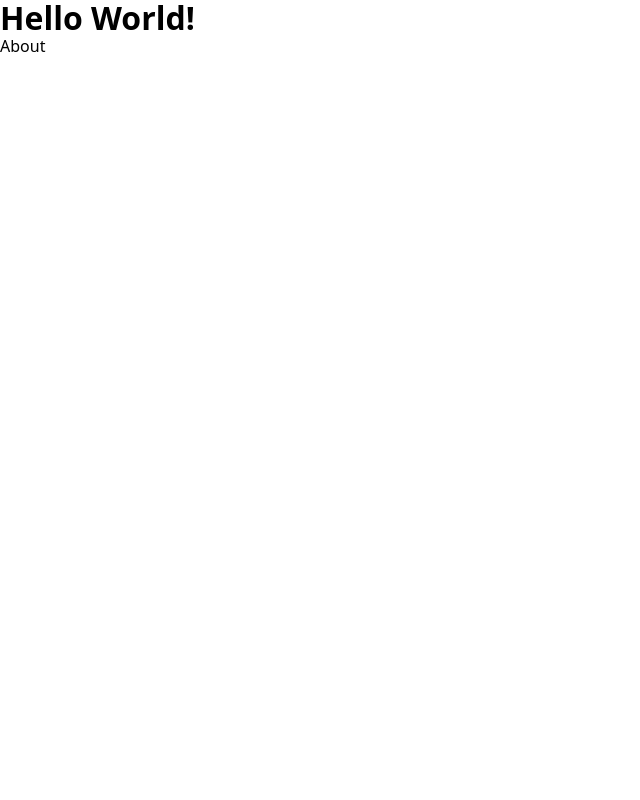
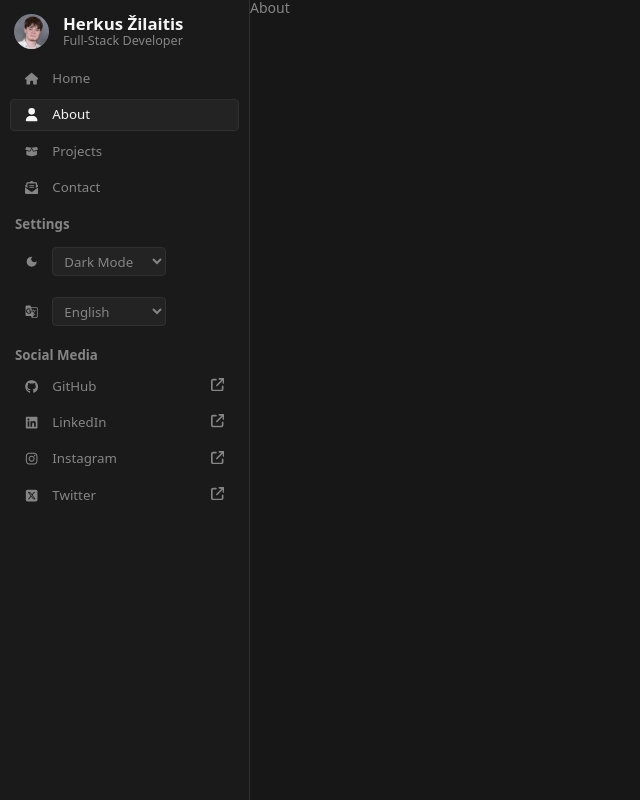
Before and after one commit to WhispererX/WhispererX.github.io, a React (Vite) app: page /about in a window 1280 px wide. Shown: the whole page, without its empty margins (0-640 px from the left). Built offline with nearby package versions, Linux system fonts and the light colour scheme.

Commit message:
Add sidebar component and styling

```diff
--- a/public/locale/en.json
+++ b/public/locale/en.json
@@ -1,18 +1,15 @@
 {
-	"name": "Name",
-	"about": "About",
-	"projects": "Projects",
-	"contact": "Contact",
-	"skills": "Skills",
-	"experience": "Experience",
-	"education": "Education",
-	"welcome": "Welcome to my portfolio",
-	"description": "I'm a passionate developer creating amazing web experiences",
-	"viewProject": "View Project",
-	"getInTouch": "Get in Touch",
-	"email": "Email",
-	"phone": "Phone",
-	"location": "Location",
-	"language": "Language",
-	"downloadCV": "Download CV"
+    "profileTitle": "Full-Stack Developer",
+    "settings": "Settings",
+    "socialMedia": "Social Media",
+    "lightMode": "Light Mode",
+    "darkMode": "Dark Mode",
+    "home": "Home",
+    "about": "About",
+    "projects": "Projects",
+    "contact": "Contact",
+
+    "english": "English",
+    "lithuanian": "Lithuanian",
+    "russian": "Russian"
 }
--- a/src/App.jsx
+++ b/src/App.jsx
@@ -1,10 +1,11 @@
 import React from 'react'
 import { Outlet } from 'react-router'
+import Sidebar from './components/Sidebar'
 
 export default function App() {
   return (
     <>
-      <h1>Hello World!</h1>
+      <Sidebar />
       <Outlet />
     </>
   )
--- /dev/null
+++ b/src/components/Sidebar.jsx
@@ -0,0 +1,167 @@
+import React from 'react';
+import useLocale from '../hooks/useLocale';
+import useIcons from '../hooks/useIcons';
+import { NavLink } from 'react-router';
+import ProfilePicture from '../assets/profile.jpg';
+import { getLanguage, setLanguage } from '../hooks/useLocale';
+
+export default function Sidebar() {
+	const [theme, setTheme] = React.useState('dark');
+
+	const locale = useLocale();
+	const {
+		house,
+		projects,
+		about,
+		contact,
+		darkMode,
+		lightMode,
+		translate,
+		github,
+		linkedin,
+		instagram,
+		twitter,
+	} = useIcons();
+
+	const [themeIcon, setThemeIcon] = React.useState(darkMode);
+
+	React.useEffect(() => {
+		document.body.className = theme;
+		localStorage.setItem('theme', theme);
+		setThemeIcon(theme === 'dark' ? darkMode : lightMode);
+	}, [theme]);
+
+	React.useEffect(() => {
+		const savedTheme = localStorage.getItem('theme');
+		if (savedTheme) {
+			setTheme(savedTheme);
+		} else {
+			const prefersDark =
+				window.matchMedia &&
+				window.matchMedia('(prefers-color-scheme: dark)').matches;
+			setTheme(prefersDark ? 'dark' : 'light');
+		}
+	}, []);
+
+	React.useEffect(() => {
+		const themeSelect = document.getElementById('themeSelect');
+		if (themeSelect) {
+			themeSelect.value = theme;
+			themeSelect.addEventListener('change', (e) => setTheme(e.target.value));
+		}
+
+		const languageSelect = document.getElementById('languageSelect');
+		if (languageSelect) {
+			languageSelect.value = getLanguage();
+			languageSelect.addEventListener('change', (e) =>
+				setLanguage(e.target.value)
+			);
+		}
+
+		return () => {
+			if (themeSelect) {
+				themeSelect.removeEventListener('change', (e) =>
+					setTheme(e.target.value)
+				);
+			}
+
+			if (languageSelect) {
+				languageSelect.removeEventListener('change', (e) =>
+					setLanguage(e.target.value)
+				);
+			}
+		};
+	}, [theme]);
+
+	return (
+		<div id="sidebarContainer">
+			<div id="sidebarHeader">
+				<img src={ProfilePicture} alt="Profile" id="profileImage" />
+				<span id="profileName">Herkus Žilaitis</span>
+				<span id="profileTitle">{locale.profileTitle}</span>
+			</div>
+			<ul className="sidebarLinks">
+				<SidebarItem icon={house} content={locale.home} href="/" />
+				<SidebarItem icon={about} content={locale.about} href="/about" />
+				<SidebarItem icon={projects} content={locale.projects} href="/projects" />
+				<SidebarItem icon={contact} content={locale.contact} href="/contact" />
+			</ul>
+			<span className="sidebarDivider">{locale.settings}</span>
+			<ul className="sidebarLinks">
+				<SidebarItem
+                    icon={themeIcon}
+                    isSetting="true"
+					content={
+						<select id="themeSelect">
+							<option value="light">{locale.lightMode}</option>
+							<option value="dark">{locale.darkMode}</option>
+						</select>
+					}
+					href="#"
+				/>
+				<SidebarItem
+                    icon={translate}
+                    isSetting="true"
+					content={
+						<select id="languageSelect">
+							<option value="en">{locale.english}</option>
+							<option value="lt">{locale.lithuanian}</option>
+							<option value="ru">{locale.russian}</option>
+						</select>
+					}
+					href="#"
+				/>
+			</ul>
+			<span className="sidebarDivider">{locale.socialMedia}</span>
+			<ul className="sidebarLinks">
+				<SidebarItem
+					icon={github}
+					content="GitHub"
+					href="https://github.com"
+					external
+				/>
+				<SidebarItem
+					icon={linkedin}
+					content="LinkedIn"
+					href="https://linkedin.com"
+					external
+				/>
+				<SidebarItem
+					icon={instagram}
+					content="Instagram"
+					href="https://instagram.com"
+					external
+				/>
+				<SidebarItem
+					icon={twitter}
+					content="Twitter"
+					href="https://twitter.com"
+					external
+				/>
+			</ul>
+		</div>
+	);
+}
+
+function SidebarItem({ icon, content, href, external = false, ...props }) {
+	const { externalLink } = useIcons();
+
+	return (
+		<li className="sidebarItem" {...props}>
+			<NavLink
+				to={href}
+				className={({ isActive }) => (isActive ? 'active' : '')}
+				target={external ? '_blank' : '_self'}
+				rel={external ? 'noopener noreferrer' : ''}>
+				{icon}
+				{content}
+			</NavLink>
+
+			{external && (
+				<span className="externalLinkIcon" title="Open in new tab">
+					{externalLink}
+				</span>
+			)}
+		</li>
+	);
+}
--- a/src/styles/index.css
+++ b/src/styles/index.css
@@ -1,2 +1,135 @@
 @import url('./normalize.css');
 @import url('./theme.css');
+
+:root {
+	font-size: 14px;
+}
+
+body {
+	background-color: var(--color-bg);
+	color: var(--color-muted);
+}
+
+#root {
+	display: flex;
+	flex-direction: row;
+	height: 100vh;
+	width: 100vw;
+}
+
+/*======= SIDEBAR =======*/
+#sidebarContainer {
+	display: flex;
+	flex-direction: column;
+
+	background-color: var(--color-fg);
+	border-right: 1px solid var(--color-border);
+
+	width: 250px;
+	max-width: 250px;
+}
+
+#sidebarHeader {
+	display: grid;
+	grid-template: repeat(2, auto) / repeat(2, auto);
+	grid-template-areas:
+		'image name'
+		'image title';
+
+	padding: 1rem;
+	column-gap: 1rem;
+	align-items: center;
+	justify-content: start;
+}
+
+#profileImage {
+	grid-area: image;
+
+	width: 2.5rem;
+	height: 2.5rem;
+	border-radius: 50%;
+	object-fit: cover;
+}
+
+#profileName {
+	grid-area: name;
+	font-weight: bold;
+	font-size: 1.2rem;
+	color: var(--color-text);
+}
+
+#profileTitle {
+	grid-area: title;
+
+	font-size: 0.9rem;
+	color: var(--color-muted);
+}
+
+.sidebarLinks {
+	display: flex;
+	flex-direction: column;
+	list-style: none;
+
+	margin: 0;
+	padding: 0 10px;
+	gap: 5px;
+}
+
+.sidebarDivider {
+	margin: 1rem 0 0.5rem 10px;
+	padding: 0 5px;
+
+	font-size: 0.95rem;
+	font-weight: bold;
+}
+
+.sidebarItem {
+	display: flex;
+	justify-content: space-between;
+	align-items: center;
+
+	gap: 1rem;
+
+	border-radius: 4px;
+	border: 1px solid transparent;
+
+	font-size: 0.95rem;
+	transition: all 100ms ease-in-out;
+	cursor: pointer;
+}
+
+.sidebarItem:hover {
+	color: var(--color-text);
+}
+
+.sidebarItem:has(a.active):not([isSetting]) {
+	background-color: var(--color-highlight);
+	color: var(--color-text);
+	border: 1px solid var(--color-border);
+}
+
+.sidebarItem a {
+	display: flex;
+	align-items: center;
+	flex: 1;
+	gap: 1rem;
+	padding: 0.5rem 1rem;
+	text-decoration: none;
+	color: inherit;
+}
+
+.externalLinkIcon {
+    padding: 0 1rem;
+}
+
+/*======= INPUTS =======*/
+select {
+	background-color: var(--color-highlight);
+	color: inherit;
+	border: 1px solid var(--color-border);
+	border-radius: 4px;
+	padding: 0.25rem 0.5rem;
+	width: 15ch;
+	max-width: 150px;
+	cursor: pointer;
+}
--- a/src/styles/theme.css
+++ b/src/styles/theme.css
@@ -1,5 +1,5 @@
 /*======= THEME =======*/
-:root {
+body.dark {
 	--color-bg: #171717;
 	--color-fg: #1a1a1a;
 
@@ -10,8 +10,7 @@
 	--color-highlight: #232323;
 }
 
-@media (prefers-color-scheme: light) {
-  :root {
+body.light {
 	--color-bg: #f5f5f5;
 	--color-fg: #ffffff;
 
@@ -21,5 +20,5 @@
 	--color-border: #d0d0d0;
 	--color-highlight: #e8e8e8;
 }
-}
+
 /*==== END OF THEME ====*/
```
Also changed, not shown: public/locale/lt.json (+10 -13 lines), public/locale/ru.json (+11 -14 lines). Lines whose indentation alone changed are shown as unchanged.
